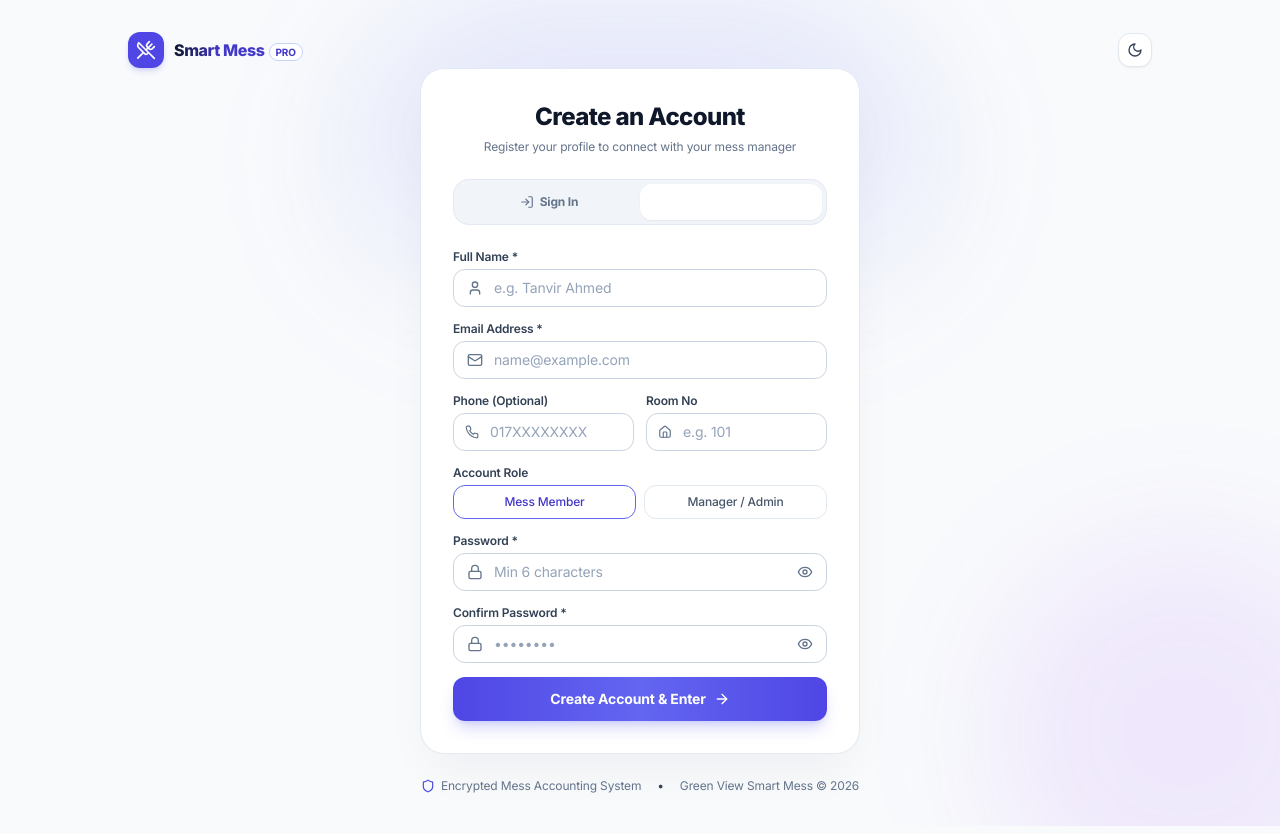
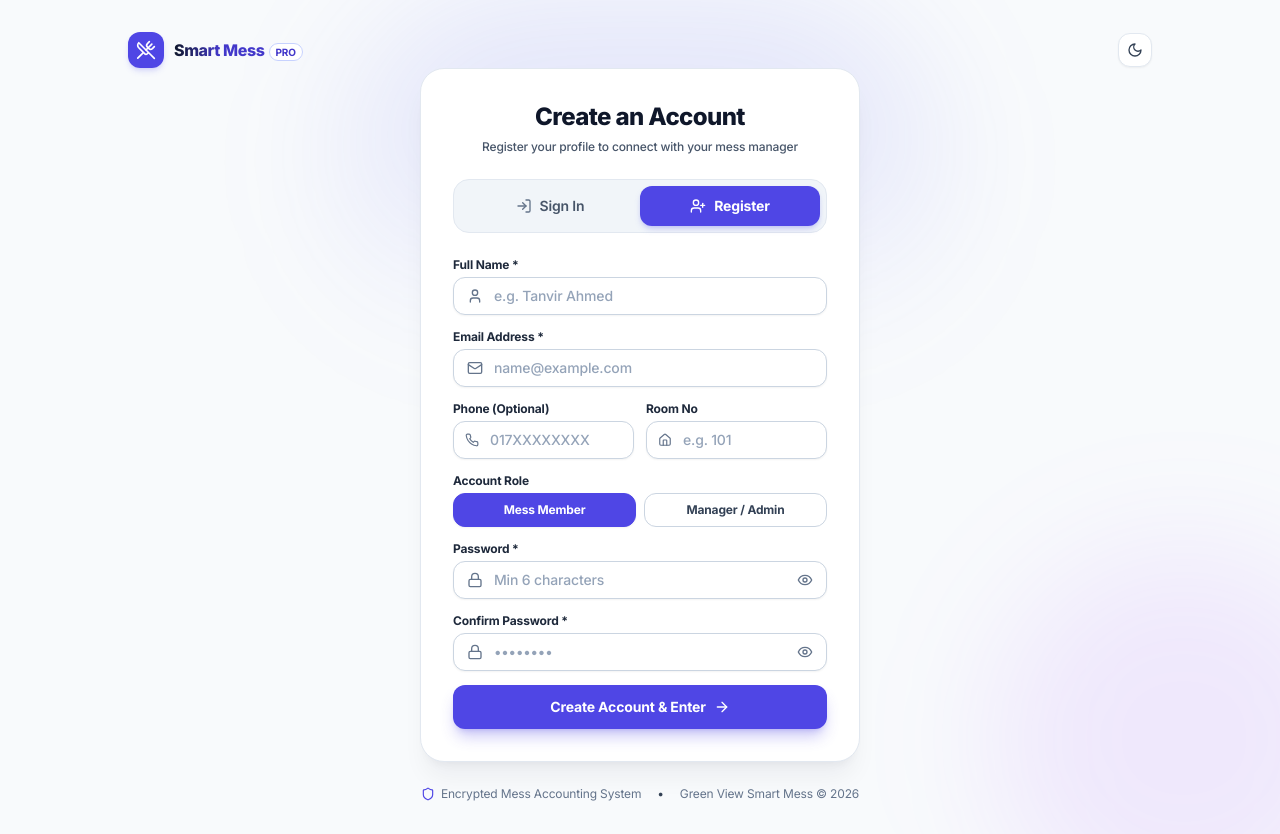
Before and after one commit to omithhasantanvir/Smart-Mess-Management-System, a React (Vite) app in the folder frontend/: page / in a window 1280 px wide. Both pictures are taken after a click on the button "Register". Built offline with nearby package versions, Linux system fonts and the light colour scheme; no server answers.

Commit message:
fix(login): fix tab text contrast in light mode and enhance typography and field borders

```diff
--- a/frontend/src/index.css
+++ b/frontend/src/index.css
@@ -107,13 +107,13 @@ html.light .text-slate-400 {
   color: #64748b;
 }
 
-/* Preserve solid button text contrast */
-html.light button[class*="bg-brand-6"],
-html.light button[class*="bg-brand-7"],
-html.light button[class*="bg-rose-6"],
-html.light button[class*="bg-rose-7"],
-html.light button[class*="bg-emerald-6"],
-html.light button[class*="bg-emerald-7"] {
+/* Preserve solid button text contrast only for direct solid background classes */
+html.light button.bg-brand-600,
+html.light button.bg-brand-700,
+html.light button.bg-rose-600,
+html.light button.bg-rose-700,
+html.light button.bg-emerald-600,
+html.light button.bg-emerald-700 {
   color: #ffffff !important;
 }
 
--- a/frontend/src/pages/LoginPage.tsx
+++ b/frontend/src/pages/LoginPage.tsx
@@ -141,14 +141,14 @@ export const LoginPage: React.FC = () => {
 
       {/* Main Form Centerpiece */}
       <main className="relative z-10 w-full max-w-[440px] mx-auto my-auto">
-        <div className="bg-white/95 dark:bg-[#131d33]/90 backdrop-blur-xl border border-slate-200/90 dark:border-slate-800/90 shadow-2xl shadow-slate-900/5 dark:shadow-black/40 rounded-3xl p-6 sm:p-8 transition-all">
+        <div className="bg-white dark:bg-slate-900 border border-slate-200 dark:border-slate-800 shadow-xl shadow-slate-900/5 dark:shadow-black/40 rounded-3xl p-6 sm:p-8 transition-all">
 
           {/* Header titles */}
           <div className="text-center mb-6">
             <h1 className="text-2xl font-extrabold tracking-tight text-slate-900 dark:text-white">
               {mode === 'login' ? 'Welcome Back' : 'Create an Account'}
             </h1>
-            <p className="mt-1.5 text-xs text-slate-500 dark:text-slate-400">
+            <p className="mt-1.5 text-xs text-slate-600 dark:text-slate-400 font-medium">
               {mode === 'login'
                 ? 'Sign in to access your daily meals, bazar ledger & bills'
                 : 'Register your profile to connect with your mess manager'}
@@ -156,7 +156,7 @@ export const LoginPage: React.FC = () => {
           </div>
 
           {/* Tab Switcher */}
-          <div className="grid grid-cols-2 p-1 bg-slate-100 dark:bg-slate-950/70 rounded-2xl border border-slate-200/80 dark:border-slate-800/80 mb-6 text-xs font-bold">
+          <div className="grid grid-cols-2 p-1.5 bg-slate-100 dark:bg-slate-900/90 rounded-2xl border border-slate-200 dark:border-slate-800 mb-6 text-sm font-bold">
             <button
               type="button"
               onClick={() => {
@@ -164,14 +164,14 @@ export const LoginPage: React.FC = () => {
                 setError(null);
                 setSuccessMsg(null);
               }}
-              className={`flex items-center justify-center gap-1.5 py-2.5 rounded-xl transition-all duration-200 ${
+              className={`flex items-center justify-center gap-2 py-2.5 px-4 rounded-xl transition-all duration-200 cursor-pointer ${
                 mode === 'login'
-                  ? 'bg-white dark:bg-brand-600 text-brand-600 dark:text-white shadow-sm'
-                  : 'text-slate-500 dark:text-slate-400 hover:text-slate-900 dark:hover:text-white'
+                  ? 'bg-indigo-600 text-white shadow-md shadow-indigo-500/25 font-bold'
+                  : 'text-slate-600 dark:text-slate-300 hover:text-slate-900 dark:hover:text-white font-semibold'
               }`}
             >
-              <LogIn className="w-3.5 h-3.5" />
-              <span>Sign In</span>
+              <LogIn className={`w-4 h-4 ${mode === 'login' ? 'text-white' : 'text-slate-500 dark:text-slate-400'}`} />
+              <span className={mode === 'login' ? 'text-white' : ''}>Sign In</span>
             </button>
             <button
               type="button"
@@ -180,27 +180,27 @@ export const LoginPage: React.FC = () => {
                 setError(null);
                 setSuccessMsg(null);
               }}
-              className={`flex items-center justify-center gap-1.5 py-2.5 rounded-xl transition-all duration-200 ${
+              className={`flex items-center justify-center gap-2 py-2.5 px-4 rounded-xl transition-all duration-200 cursor-pointer ${
                 mode === 'signup'
-                  ? 'bg-white dark:bg-brand-600 text-brand-600 dark:text-white shadow-sm'
-                  : 'text-slate-500 dark:text-slate-400 hover:text-slate-900 dark:hover:text-white'
+                  ? 'bg-indigo-600 text-white shadow-md shadow-indigo-500/25 font-bold'
+                  : 'text-slate-600 dark:text-slate-300 hover:text-slate-900 dark:hover:text-white font-semibold'
               }`}
             >
-              <UserPlus className="w-3.5 h-3.5" />
-              <span>Register</span>
+              <UserPlus className={`w-4 h-4 ${mode === 'signup' ? 'text-white' : 'text-slate-500 dark:text-slate-400'}`} />
+              <span className={mode === 'signup' ? 'text-white' : ''}>Register</span>
             </button>
           </div>
 
           {/* Feedback messages */}
           {error && (
-            <div className="mb-5 p-3 rounded-xl bg-rose-50 dark:bg-rose-950/50 border border-rose-200 dark:border-rose-900/60 text-rose-700 dark:text-rose-300 text-xs flex items-start gap-2 animate-fadeIn">
+            <div className="mb-5 p-3 rounded-xl bg-rose-50 dark:bg-rose-950/50 border border-rose-200 dark:border-rose-900/60 text-rose-700 dark:text-rose-300 text-xs flex items-start gap-2 animate-fadeIn font-medium">
               <AlertCircle className="w-4 h-4 shrink-0 mt-0.5 text-rose-500 dark:text-rose-400" />
               <span>{error}</span>
             </div>
           )}
 
           {successMsg && (
-            <div className="mb-5 p-3 rounded-xl bg-emerald-50 dark:bg-emerald-950/50 border border-emerald-200 dark:border-emerald-900/60 text-emerald-700 dark:text-emerald-300 text-xs flex items-center gap-2 animate-fadeIn">
+            <div className="mb-5 p-3 rounded-xl bg-emerald-50 dark:bg-emerald-950/50 border border-emerald-200 dark:border-emerald-900/60 text-emerald-700 dark:text-emerald-300 text-xs flex items-center gap-2 animate-fadeIn font-medium">
               <CheckCircle2 className="w-4 h-4 shrink-0 text-emerald-500 dark:text-emerald-400" />
               <span>{successMsg}</span>
             </div>
@@ -210,7 +210,7 @@ export const LoginPage: React.FC = () => {
           {mode === 'login' ? (
             <form onSubmit={handleLoginSubmit} className="space-y-4">
               <div>
-                <label className="block text-xs font-semibold text-slate-700 dark:text-slate-300 mb-1.5">
+                <label className="block text-xs font-bold text-slate-800 dark:text-slate-200 mb-1.5">
                   Email Address
                 </label>
                 <div className="relative">
@@ -223,13 +223,13 @@ export const LoginPage: React.FC = () => {
                     value={email}
                     onChange={(e) => setEmail(e.target.value)}
                     placeholder="name@example.com"
-                    className="w-full pl-10 pr-3.5 py-2.5 bg-slate-50 dark:bg-slate-950/60 border border-slate-200 dark:border-slate-800 rounded-xl text-slate-900 dark:text-white placeholder-slate-400 dark:placeholder-slate-500 text-sm focus:outline-none focus:ring-2 focus:ring-brand-500/20 focus:border-brand-500 transition"
+                    className="w-full pl-10 pr-3.5 py-2.5 bg-white dark:bg-slate-950 border border-slate-300 dark:border-slate-800 rounded-xl text-slate-900 dark:text-white placeholder-slate-400 dark:placeholder-slate-500 text-sm font-medium focus:outline-none focus:ring-2 focus:ring-indigo-500/25 focus:border-indigo-600 transition shadow-sm"
                   />
                 </div>
               </div>
 
               <div>
-                <label className="block text-xs font-semibold text-slate-700 dark:text-slate-300 mb-1.5">
+                <label className="block text-xs font-bold text-slate-800 dark:text-slate-200 mb-1.5">
                   Password
                 </label>
                 <div className="relative">
@@ -242,7 +242,7 @@ export const LoginPage: React.FC = () => {
                     value={password}
                     onChange={(e) => setPassword(e.target.value)}
                     placeholder="••••••••"
-                    className="w-full pl-10 pr-10 py-2.5 bg-slate-50 dark:bg-slate-950/60 border border-slate-200 dark:border-slate-800 rounded-xl text-slate-900 dark:text-white placeholder-slate-400 dark:placeholder-slate-500 text-sm focus:outline-none focus:ring-2 focus:ring-brand-500/20 focus:border-brand-500 transition"
+                    className="w-full pl-10 pr-10 py-2.5 bg-white dark:bg-slate-950 border border-slate-300 dark:border-slate-800 rounded-xl text-slate-900 dark:text-white placeholder-slate-400 dark:placeholder-slate-500 text-sm font-medium focus:outline-none focus:ring-2 focus:ring-indigo-500/25 focus:border-indigo-600 transition shadow-sm"
                   />
                   <button
                     type="button"
@@ -257,7 +257,7 @@ export const LoginPage: React.FC = () => {
               <button
                 type="submit"
                 disabled={loading}
-                className="w-full mt-2 py-3 px-4 rounded-xl bg-gradient-to-r from-brand-600 via-brand-500 to-indigo-600 hover:from-brand-500 hover:to-indigo-500 text-white font-bold text-sm shadow-lg shadow-brand-500/25 transition-all flex items-center justify-center gap-2 disabled:opacity-50 group cursor-pointer"
+                className="w-full mt-2 py-3 px-4 rounded-xl bg-indigo-600 hover:bg-indigo-500 text-white font-bold text-sm shadow-lg shadow-indigo-600/30 transition-all flex items-center justify-center gap-2 disabled:opacity-50 group cursor-pointer"
               >
                 {loading ? (
                   <div className="flex items-center gap-2">
@@ -276,7 +276,7 @@ export const LoginPage: React.FC = () => {
             /* REGISTRATION FORM */
             <form onSubmit={handleSignUpSubmit} className="space-y-3.5">
               <div>
-                <label className="block text-xs font-semibold text-slate-700 dark:text-slate-300 mb-1">
+                <label className="block text-xs font-bold text-slate-800 dark:text-slate-200 mb-1">
                   Full Name *
                 </label>
                 <div className="relative">
@@ -289,13 +289,13 @@ export const LoginPage: React.FC = () => {
                     value={regName}
                     onChange={(e) => setRegName(e.target.value)}
                     placeholder="e.g. Tanvir Ahmed"
-                    className="w-full pl-10 pr-3.5 py-2 bg-slate-50 dark:bg-slate-950/60 border border-slate-200 dark:border-slate-800 rounded-xl text-slate-900 dark:text-white placeholder-slate-400 dark:placeholder-slate-500 text-sm focus:outline-none focus:ring-2 focus:ring-brand-500/20 focus:border-brand-500 transition"
+                    className="w-full pl-10 pr-3.5 py-2 bg-white dark:bg-slate-950 border border-slate-300 dark:border-slate-800 rounded-xl text-slate-900 dark:text-white placeholder-slate-400 dark:placeholder-slate-500 text-sm font-medium focus:outline-none focus:ring-2 focus:ring-indigo-500/25 focus:border-indigo-600 transition shadow-sm"
                   />
                 </div>
               </div>
 
               <div>
-                <label className="block text-xs font-semibold text-slate-700 dark:text-slate-300 mb-1">
+                <label className="block text-xs font-bold text-slate-800 dark:text-slate-200 mb-1">
                   Email Address *
                 </label>
                 <div className="relative">
@@ -308,14 +308,14 @@ export const LoginPage: React.FC = () => {
                     value={regEmail}
                     onChange={(e) => setRegEmail(e.target.value)}
                     placeholder="name@example.com"
-                    className="w-full pl-10 pr-3.5 py-2 bg-slate-50 dark:bg-slate-950/60 border border-slate-200 dark:border-slate-800 rounded-xl text-slate-900 dark:text-white placeholder-slate-400 dark:placeholder-slate-500 text-sm focus:outline-none focus:ring-2 focus:ring-brand-500/20 focus:border-brand-500 transition"
+                    className="w-full pl-10 pr-3.5 py-2 bg-white dark:bg-slate-950 border border-slate-300 dark:border-slate-800 rounded-xl text-slate-900 dark:text-white placeholder-slate-400 dark:placeholder-slate-500 text-sm font-medium focus:outline-none focus:ring-2 focus:ring-indigo-500/25 focus:border-indigo-600 transition shadow-sm"
                   />
                 </div>
               </div>
 
               <div className="grid grid-cols-2 gap-3">
                 <div>
-                  <label className="block text-xs font-semibold text-slate-700 dark:text-slate-300 mb-1">
+                  <label className="block text-xs font-bold text-slate-800 dark:text-slate-200 mb-1">
                     Phone (Optional)
                   </label>
                   <div className="relative">
@@ -327,13 +327,13 @@ export const LoginPage: React.FC = () => {
                       value={regPhone}
                       onChange={(e) => setRegPhone(e.target.value)}
                       placeholder="017XXXXXXXX"
-                      className="w-full pl-9 pr-3 py-2 bg-slate-50 dark:bg-slate-950/60 border border-slate-200 dark:border-slate-800 rounded-xl text-slate-900 dark:text-white placeholder-slate-400 dark:placeholder-slate-500 text-xs sm:text-sm focus:outline-none focus:ring-2 focus:ring-brand-500/20 focus:border-brand-500 transition"
+                      className="w-full pl-9 pr-3 py-2 bg-white dark:bg-slate-950 border border-slate-300 dark:border-slate-800 rounded-xl text-slate-900 dark:text-white placeholder-slate-400 dark:placeholder-slate-500 text-xs sm:text-sm font-medium focus:outline-none focus:ring-2 focus:ring-indigo-500/25 focus:border-indigo-600 transition shadow-sm"
                     />
                   </div>
                 </div>
 
                 <div>
-                  <label className="block text-xs font-semibold text-slate-700 dark:text-slate-300 mb-1">
+                  <label className="block text-xs font-bold text-slate-800 dark:text-slate-200 mb-1">
                     Room No
                   </label>
                   <div className="relative">
@@ -345,24 +345,24 @@ export const LoginPage: React.FC = () => {
                       value={regRoom}
                       onChange={(e) => setRegRoom(e.target.value)}
                       placeholder="e.g. 101"
-                      className="w-full pl-9 pr-3 py-2 bg-slate-50 dark:bg-slate-950/60 border border-slate-200 dark:border-slate-800 rounded-xl text-slate-900 dark:text-white placeholder-slate-400 dark:placeholder-slate-500 text-xs sm:text-sm focus:outline-none focus:ring-2 focus:ring-brand-500/20 focus:border-brand-500 transition"
+                      className="w-full pl-9 pr-3 py-2 bg-white dark:bg-slate-950 border border-slate-300 dark:border-slate-800 rounded-xl text-slate-900 dark:text-white placeholder-slate-400 dark:placeholder-slate-500 text-xs sm:text-sm font-medium focus:outline-none focus:ring-2 focus:ring-indigo-500/25 focus:border-indigo-600 transition shadow-sm"
                     />
                   </div>
                 </div>
               </div>
 
               <div>
-                <label className="block text-xs font-semibold text-slate-700 dark:text-slate-300 mb-1">
+                <label className="block text-xs font-bold text-slate-800 dark:text-slate-200 mb-1">
                   Account Role
                 </label>
                 <div className="grid grid-cols-2 gap-2 text-xs">
                   <button
                     type="button"
                     onClick={() => setRegRole('MEMBER')}
-                    className={`py-2 px-3 rounded-xl border text-center font-medium transition ${
+                    className={`py-2 px-3 rounded-xl border text-center font-bold transition cursor-pointer ${
                       regRole === 'MEMBER'
-                        ? 'bg-brand-50 dark:bg-brand-950/60 border-brand-500 text-brand-700 dark:text-brand-300 font-bold'
-                        : 'border-slate-200 dark:border-slate-800 text-slate-600 dark:text-slate-400 hover:bg-slate-100 dark:hover:bg-slate-800'
+                        ? 'bg-indigo-600 text-white border-indigo-600 shadow-sm'
+                        : 'bg-white dark:bg-slate-900 border-slate-300 dark:border-slate-700 text-slate-700 dark:text-slate-300 hover:bg-slate-50 dark:hover:bg-slate-800'
                     }`}
                   >
                     Mess Member
@@ -370,10 +370,10 @@ export const LoginPage: React.FC = () => {
                   <button
                     type="button"
                     onClick={() => setRegRole('MANAGER')}
-                    className={`py-2 px-3 rounded-xl border text-center font-medium transition ${
+                    className={`py-2 px-3 rounded-xl border text-center font-bold transition cursor-pointer ${
                       regRole === 'MANAGER'
-                        ? 'bg-brand-50 dark:bg-brand-950/60 border-brand-500 text-brand-700 dark:text-brand-300 font-bold'
-                        : 'border-slate-200 dark:border-slate-800 text-slate-600 dark:text-slate-400 hover:bg-slate-100 dark:hover:bg-slate-800'
+                        ? 'bg-indigo-600 text-white border-indigo-600 shadow-sm'
+                        : 'bg-white dark:bg-slate-900 border-slate-300 dark:border-slate-700 text-slate-700 dark:text-slate-300 hover:bg-slate-50 dark:hover:bg-slate-800'
                     }`}
                   >
                     Manager / Admin
@@ -382,7 +382,7 @@ export const LoginPage: React.FC = () => {
               </div>
 
               <div>
-                <label className="block text-xs font-semibold text-slate-700 dark:text-slate-300 mb-1">
+                <label className="block text-xs font-bold text-slate-800 dark:text-slate-200 mb-1">
                   Password *
                 </label>
                 <div className="relative">
@@ -395,7 +395,7 @@ export const LoginPage: React.FC = () => {
                     value={regPassword}
                     onChange={(e) => setRegPassword(e.target.value)}
                     placeholder="Min 6 characters"
-                    className="w-full pl-10 pr-10 py-2 bg-slate-50 dark:bg-slate-950/60 border border-slate-200 dark:border-slate-800 rounded-xl text-slate-900 dark:text-white placeholder-slate-400 dark:placeholder-slate-500 text-sm focus:outline-none focus:ring-2 focus:ring-brand-500/20 focus:border-brand-500 transition"
+                    className="w-full pl-10 pr-10 py-2 bg-white dark:bg-slate-950 border border-slate-300 dark:border-slate-800 rounded-xl text-slate-900 dark:text-white placeholder-slate-400 dark:placeholder-slate-500 text-sm font-medium focus:outline-none focus:ring-2 focus:ring-indigo-500/25 focus:border-indigo-600 transition shadow-sm"
                   />
                   <button
                     type="button"
@@ -408,7 +408,7 @@ export const LoginPage: React.FC = () => {
               </div>
 
               <div>
-                <label className="block text-xs font-semibold text-slate-700 dark:text-slate-300 mb-1">
+                <label className="block text-xs font-bold text-slate-800 dark:text-slate-200 mb-1">
                   Confirm Password *
                 </label>
                 <div className="relative">
@@ -421,7 +421,7 @@ export const LoginPage: React.FC = () => {
                     value={regConfirmPassword}
                     onChange={(e) => setRegConfirmPassword(e.target.value)}
                     placeholder="••••••••"
-                    className="w-full pl-10 pr-10 py-2 bg-slate-50 dark:bg-slate-950/60 border border-slate-200 dark:border-slate-800 rounded-xl text-slate-900 dark:text-white placeholder-slate-400 dark:placeholder-slate-500 text-sm focus:outline-none focus:ring-2 focus:ring-brand-500/20 focus:border-brand-500 transition"
+                    className="w-full pl-10 pr-10 py-2 bg-white dark:bg-slate-950 border border-slate-300 dark:border-slate-800 rounded-xl text-slate-900 dark:text-white placeholder-slate-400 dark:placeholder-slate-500 text-sm font-medium focus:outline-none focus:ring-2 focus:ring-indigo-500/25 focus:border-indigo-600 transition shadow-sm"
                   />
                   <button
                     type="button"
@@ -436,7 +436,7 @@ export const LoginPage: React.FC = () => {
               <button
                 type="submit"
                 disabled={loading}
-                className="w-full mt-2 py-3 px-4 rounded-xl bg-gradient-to-r from-brand-600 via-brand-500 to-indigo-600 hover:from-brand-500 hover:to-indigo-500 text-white font-bold text-sm shadow-lg shadow-brand-500/25 transition flex items-center justify-center gap-2 disabled:opacity-50 cursor-pointer"
+                className="w-full mt-2 py-3 px-4 rounded-xl bg-indigo-600 hover:bg-indigo-500 text-white font-bold text-sm shadow-lg shadow-indigo-600/30 transition flex items-center justify-center gap-2 disabled:opacity-50 cursor-pointer"
               >
                 {loading ? (
                   <div className="flex items-center gap-2">
```
